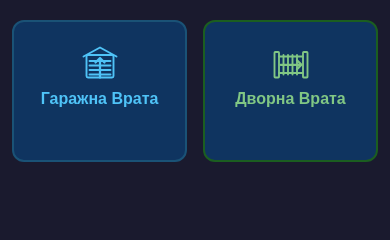
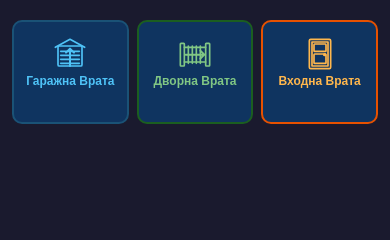
Before and after one commit to vaskodevices/raj-gate-controller, a Flask app: page / in a window 390 px wide. Shown: the part 147-387 px from the top of the page. Run offline with Flask 2, Linux system fonts and the light colour scheme; the visitor is signed in with stand-in values (Sample User, id 1); data that the repository does not hold is empty; parts of the project's set-up code (start-up, migrations or seed data) failed here and were passed over.

Commit message:
Add main door button (v2.4.0)
- Add main_door_button_entity config option (input_button.main_door)
- Add /api/main_door route with same cooldown behavior
- Add third button in UI with pedestrian door icon (orange/amber theme)
- Adjust button grid to 3 columns, responsive for mobile screens
- Bump version to 2.4.0

```diff
--- a/raj-gate-controller/app.py
+++ b/raj-gate-controller/app.py
@@ -45,12 +45,14 @@ else:
         "camera3_channel": 0, "camera3_host": "", "camera3_stream": "main",
         "garage_button_entity": os.environ.get("GARAGE_BUTTON", "input_button.garazhna_vrata"),
         "gate_button_entity": os.environ.get("GATE_BUTTON", "input_button.plzgashcha_vrata"),
+        "main_door_button_entity": os.environ.get("MAIN_DOOR_BUTTON", "input_button.main_door"),
         "cooldown_seconds": int(os.environ.get("COOLDOWN_SECONDS", "10")),
     }
 
 HA_URL = OPTIONS["ha_url"].rstrip("/")
 GARAGE_BUTTON = OPTIONS["garage_button_entity"]
 GATE_BUTTON = OPTIONS["gate_button_entity"]
+MAIN_DOOR_BUTTON = OPTIONS["main_door_button_entity"]
 COOLDOWN_SECONDS = OPTIONS["cooldown_seconds"]
 
 # NVR access
@@ -290,6 +292,12 @@ def press_gate():
     return _handle_button_press(GATE_BUTTON, "Плъзгаща врата")
 
 
+@app.route("/api/main_door", methods=["POST"])
+@login_required
+def press_main_door():
+    return _handle_button_press(MAIN_DOOR_BUTTON, "Входна врата")
+
+
 def _handle_button_press(entity_id, label):
     now = time.time()
     last_press = _cooldowns.get(entity_id, 0)
--- a/raj-gate-controller/config.yaml
+++ b/raj-gate-controller/config.yaml
@@ -1,6 +1,6 @@
 name: "Raj Gate Controller"
 description: "Secure web portal for gate and garage door control with camera view"
-version: "2.3.1"
+version: "2.4.0"
 slug: "raj-gate-controller"
 url: "https://github.com/vaskodevices/raj-gate-controller"
 arch:
@@ -44,6 +44,7 @@ options:
   camera3_stream: "main"
   garage_button_entity: "input_button.garazhna_vrata"
   gate_button_entity: "input_button.plzgashcha_vrata"
+  main_door_button_entity: "input_button.main_door"
   cooldown_seconds: 10
 schema:
   admin_username: str
@@ -75,6 +76,7 @@ schema:
   camera3_stream: "list(main|sub)"
   garage_button_entity: str
   gate_button_entity: str
+  main_door_button_entity: str
   cooldown_seconds: int
 homeassistant_api: true
 auth_api: true
--- a/raj-gate-controller/templates/index.html
+++ b/raj-gate-controller/templates/index.html
@@ -82,27 +82,27 @@
         /* Buttons */
         .buttons-section {
             display: grid;
-            grid-template-columns: 1fr 1fr;
-            gap: 16px;
+            grid-template-columns: repeat(3, 1fr);
+            gap: 12px;
             margin-bottom: 20px;
         }
         .gate-btn {
-            padding: 30px 20px;
+            padding: 20px 10px;
             border: none;
             border-radius: 12px;
-            font-size: 18px;
+            font-size: 15px;
             font-weight: 700;
             cursor: pointer;
             transition: all 0.2s;
             display: flex;
             flex-direction: column;
             align-items: center;
-            gap: 8px;
+            gap: 6px;
             width: 100%;
         }
         .gate-btn .icon {
-            width: 48px;
-            height: 48px;
+            width: 40px;
+            height: 40px;
         }
         .gate-btn.garage {
             background: #0f3460;
@@ -122,15 +122,24 @@
             background: #1b4332;
             border-color: #81c784;
         }
+        .gate-btn.main-door {
+            background: #0f3460;
+            color: #ffb74d;
+            border: 2px solid #e65100;
+        }
+        .gate-btn.main-door:hover:not(:disabled) {
+            background: #3e2723;
+            border-color: #ffb74d;
+        }
         .gate-btn:disabled {
             opacity: 0.5;
             cursor: not-allowed;
             border-color: #333 !important;
         }
         .gate-btn .status {
-            font-size: 13px;
+            font-size: 12px;
             font-weight: 400;
-            min-height: 20px;
+            min-height: 18px;
         }
 
         /* Bottom cameras grid */
@@ -153,8 +162,15 @@
 
         @media (max-width: 480px) {
             .container { padding: 12px; }
-            .gate-btn { padding: 24px 16px; font-size: 16px; }
-            .gate-btn .icon { width: 36px; height: 36px; }
+            .buttons-section { gap: 8px; }
+            .gate-btn {
+                padding: 16px 6px;
+                font-size: 12px;
+                border-radius: 10px;
+                gap: 4px;
+            }
+            .gate-btn .icon { width: 32px; height: 32px; }
+            .gate-btn .status { font-size: 10px; min-height: 14px; }
             .cameras-grid { grid-template-columns: 1fr; }
         }
     </style>
@@ -231,6 +247,22 @@
                 </svg>
                 Дворна Врата
                 <span class="status" id="status-gate"></span>
+            </button>
+            <button class="gate-btn main-door" id="btn-main_door" onclick="pressButton('main_door')">
+                <svg class="icon" viewBox="0 0 48 48" fill="none" stroke="currentColor" stroke-width="2.5" stroke-linecap="round" stroke-linejoin="round">
+                    <!-- Door frame -->
+                    <rect x="8" y="2" width="32" height="44" rx="2"/>
+                    <!-- Door panel -->
+                    <rect x="12" y="6" width="24" height="36"/>
+                    <!-- Top panel inset -->
+                    <rect x="15" y="9" width="18" height="11" rx="1"/>
+                    <!-- Bottom panel inset -->
+                    <rect x="15" y="24" width="18" height="14" rx="1"/>
+                    <!-- Door handle -->
+                    <circle cx="31" cy="25" r="2.5" fill="currentColor" stroke="none"/>
+                </svg>
+                Входна Врата
+                <span class="status" id="status-main_door"></span>
             </button>
         </div>
 
```
